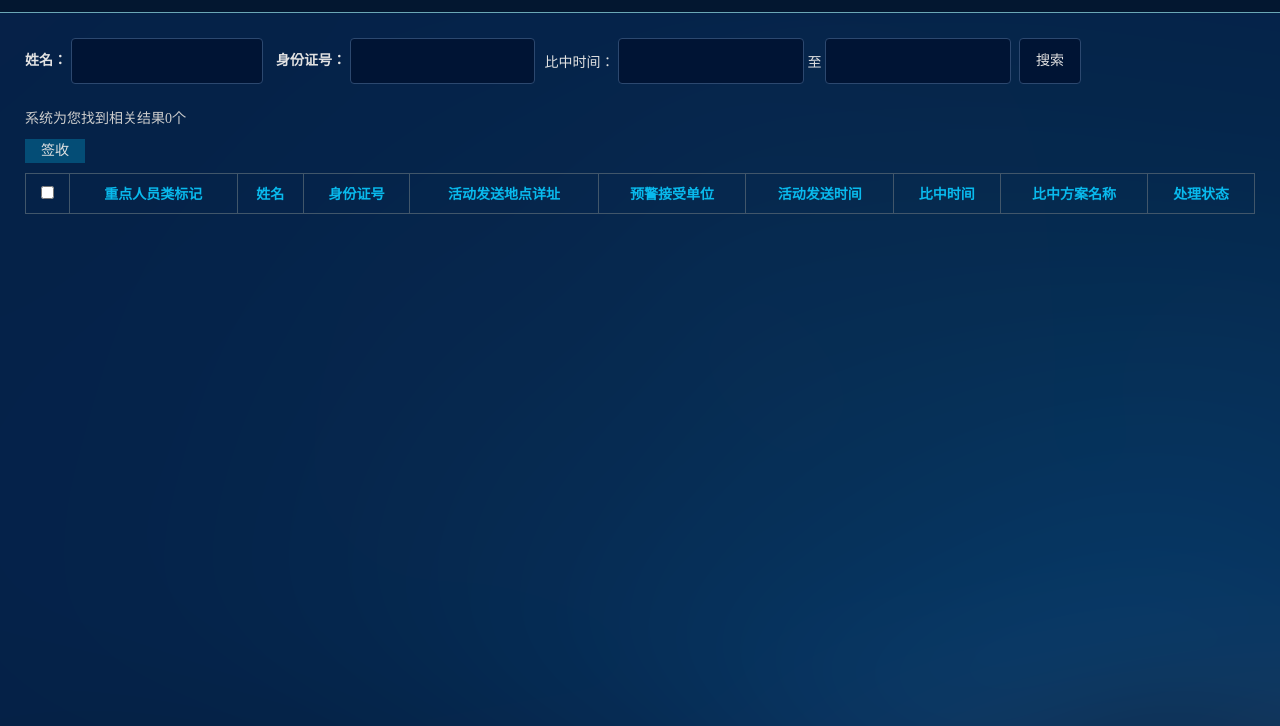
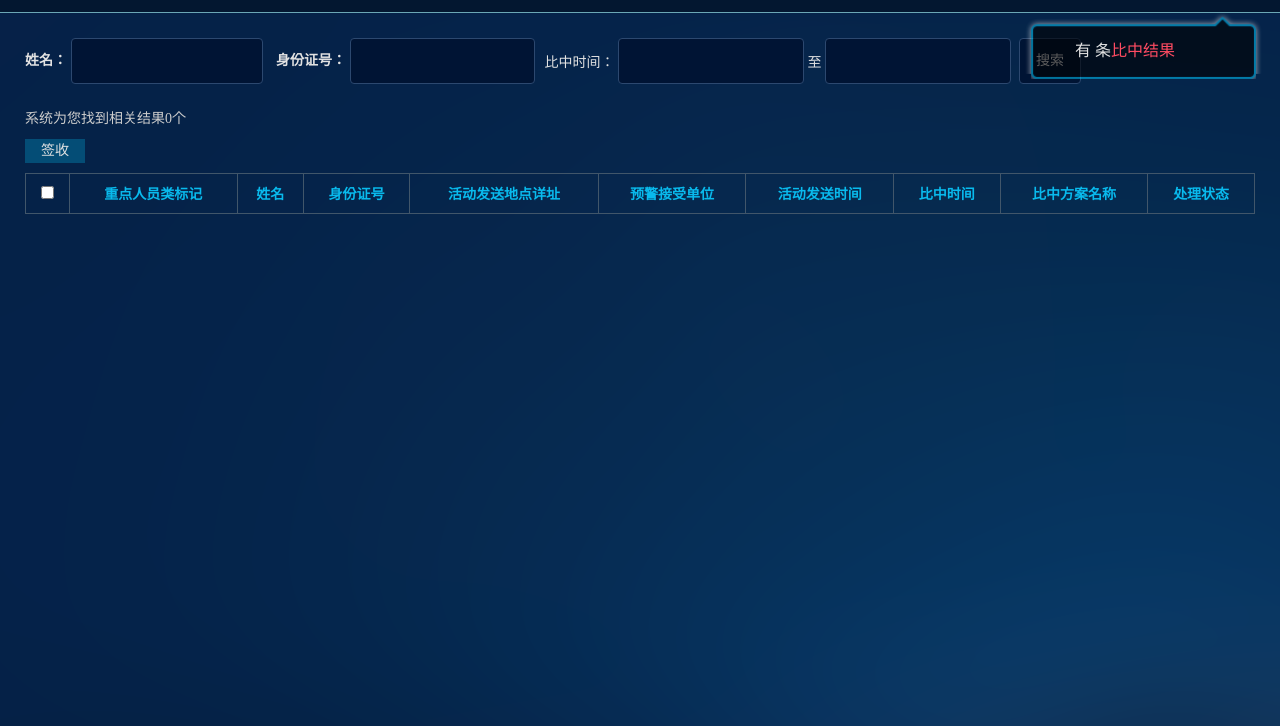
Before and after one commit to aleiye/police-system, a website: page public/news.html in a window 1280 px wide. Shown: the part 74-800 px from the top of the page. Drawn offline with Linux system fonts and the light colour scheme; no server answers.

Commit message:
比中告警 消息提示

```diff
--- a/public/css/style.css
+++ b/public/css/style.css
@@ -75,6 +75,20 @@ a,li{
 	width: 237px;
 	height: 127px;
 	background-size: 100%;
+}
+.bg_news1{
+	padding-top: 14px!important;
+	position: absolute;
+	right: 18px;
+	top: 85px;
+	z-index: 99;
+	background:url(../img/FG1.png)no-repeat;
+	width: 237px;
+	height: 127px;
+	background-size: 100%;
+}
+p.tips{
+	padding: 15px 50px;
 }
 /*search.html样式*/
 .search{
--- a/public/js/query/tips.js
+++ b/public/js/query/tips.js
@@ -19,7 +19,7 @@ function tips_info(){
 }
 // 在逃人员比重结果
 function tips_info2(){
-    $.get('datas/sign_count',{param:{}},
+    $.get('datas/sign_count',{param:{'readStatus':0}},
         function(data){
             console.log(data);
             // $(".messageCount").html('消息('+0+')');
--- a/public/news.html
+++ b/public/news.html
@@ -17,10 +17,10 @@
 			<div>
 			<span class='time-w'>当前时间: <span id='time'></span></span>
 			<span class='xin messageCount'>消息(0)</span>
-			<div class="bg_news" style="display:none;">
-				<p>有 <b class="tip1"></b> 条<span class='red'>比中结果</span></p>
+			<div class="bg_news1">
+				<p class="tips">有 <b class="tip1"></b> 条<span class='red'>比中结果</span></p>
 				<!--<p>有 <b class="tip2"></b> 条<span class='green'>前科人员比重结果</span></p>-->
-				<p><a href="javascript:void(0);" class="message_query">点击查看</a></p>
+				<!--<p><a href="javascript:void(0);" class="message_query">点击查看</a></p>-->
 			</div>
 			</div>
 		</div>
```
Also changed, not shown: public/img/FG1.png (added).
